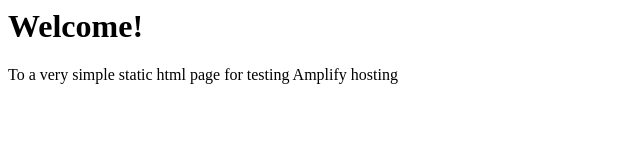
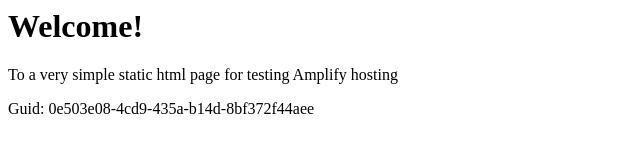
Before and after one commit to aws-aemilia-bom/Github-PR-Commit-Integration-Test-DoNotTouch-Gith-OKSLNVO2-v1-prod-ap-south-1, a website: page src/index.html in a window 1280 px wide. Shown: the whole page, without its empty margins (0-640 px from the left). Drawn offline with Linux system fonts and the light colour scheme.

Commit message:
commit from integ tests

```diff
--- a/src/index.html
+++ b/src/index.html
@@ -1,3 +1,5 @@
+
+
 <html lang="en">
 
 <head>
@@ -10,6 +12,6 @@
 <body>
     <h1>Welcome!</h1>
     <p>To a very simple static html page for testing Amplify hosting</p>
-</body>
+    <p>Guid: 0e503e08-4cd9-435a-b14d-8bf372f44aee</p></body>
 
 </html>
```
